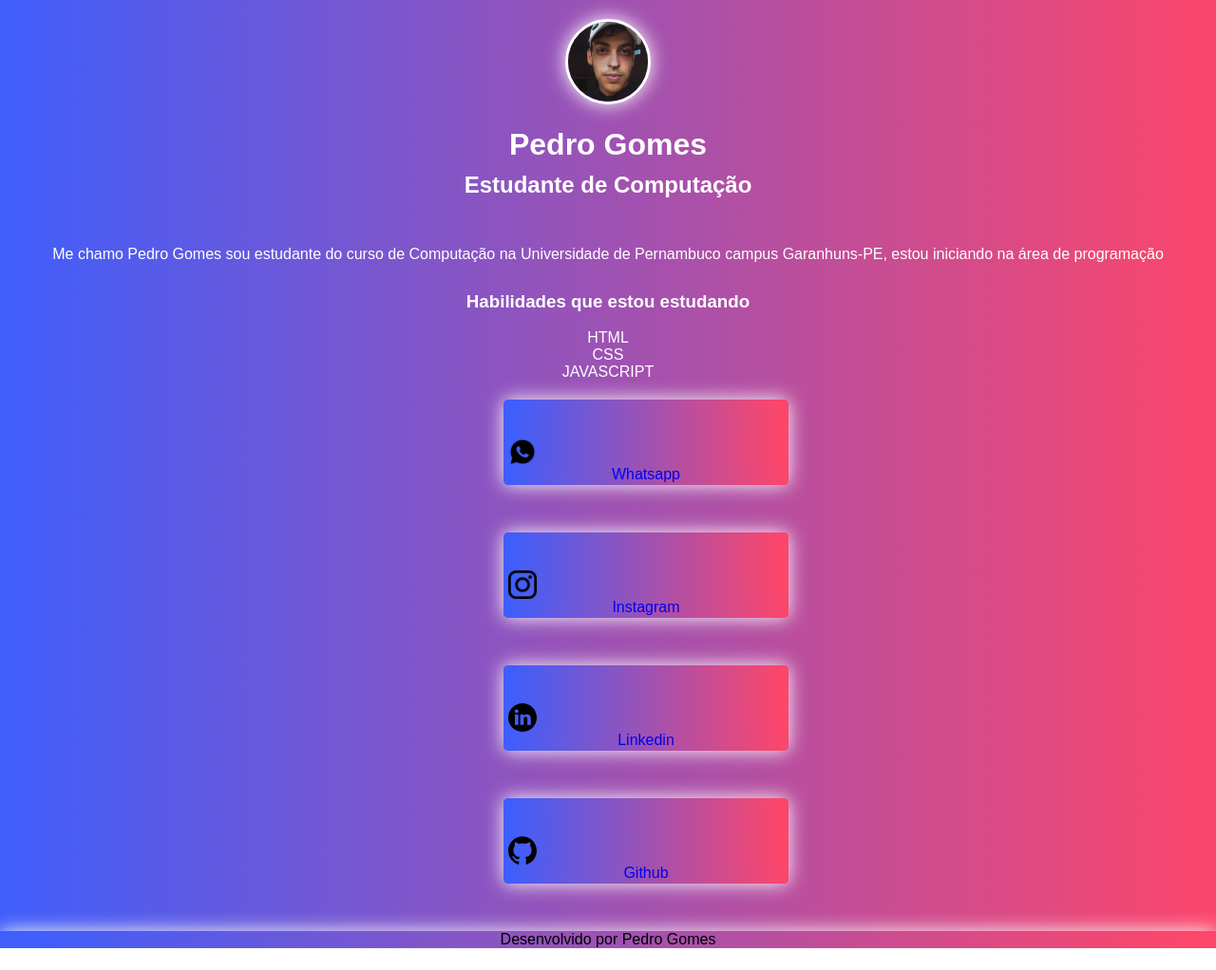
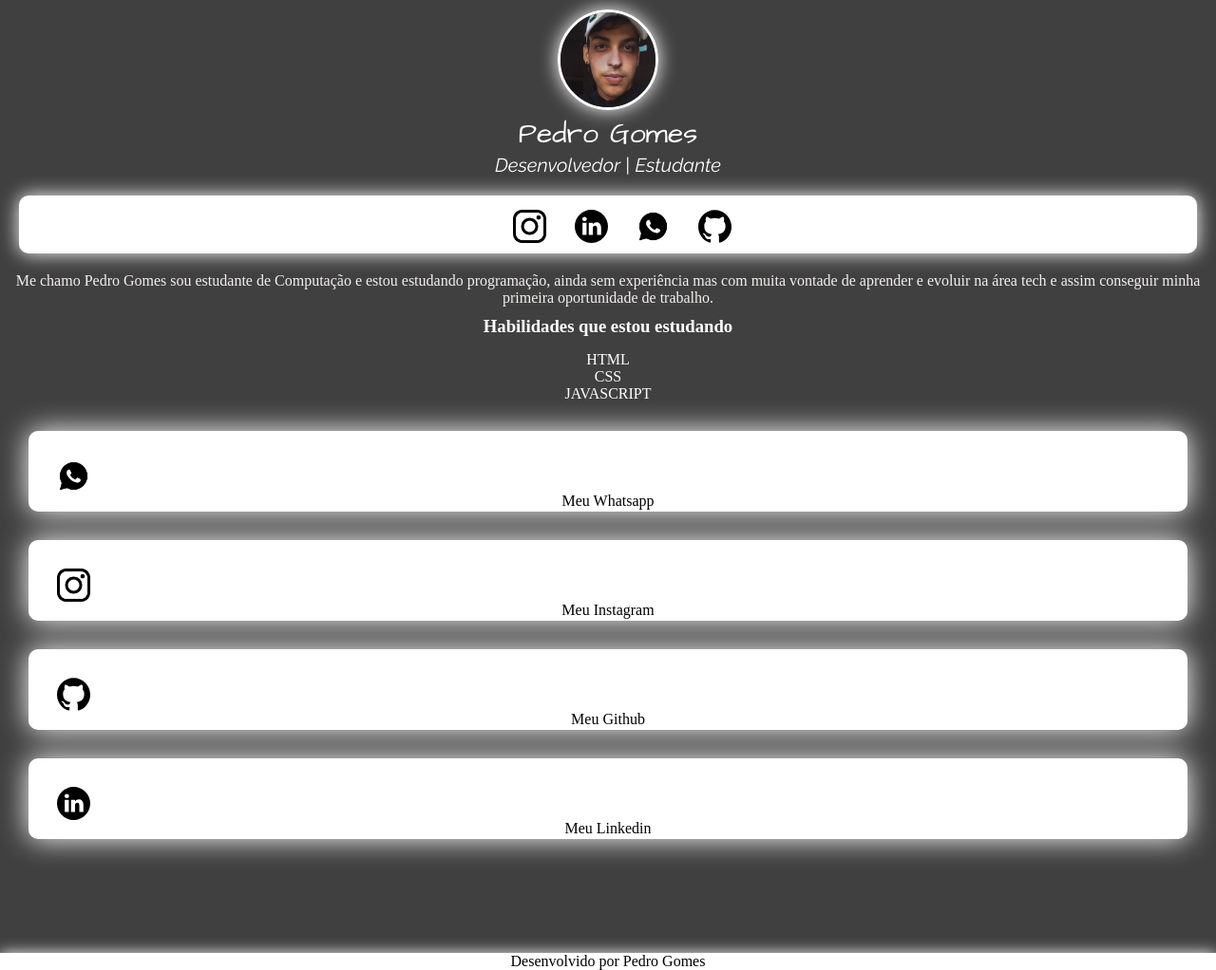
Before and after one commit to pedrogomes11/Projeto-Iniciante, a plain HTML site: page index.html in a window 1280 px wide. Shown: the whole page at 95% size. Before the commit the page ends 999 px from the top, so only its background shows below. Drawn offline with Linux system fonts and the light colour scheme.

Commit message:
Add files via upload

```diff
--- a/index.html
+++ b/index.html
@@ -4,57 +4,81 @@
     <meta charset="UTF-8">
     <meta http-equiv="X-UA-Compatible" content="IE=edge">
     <meta name="viewport" content="width=device-width, initial-scale=1.0">
+    <link rel="preconnect" href="https://fonts.googleapis.com">
+    <link rel="preconnect" href="https://fonts.gstatic.com" crossorigin>
+    <link href="https://fonts.googleapis.com/css2?family=Architects+Daughter&family=Raleway:ital@1&display=swap" rel="stylesheet">
     <link rel="stylesheet" href="style.css">
+    <link rel="icon" href="img/linktree.png">
     <title>Pedro Gomes</title>
+
 </head>
-<body>
-        <div class="principal">
-        <img src="img/imagemprincipal.jpg" alt="Foto Perfil">
-        <h1> Pedro Gomes</h1>
-        <h2> Estudante de Computação</h2>
-        <p class="p1"> Me chamo Pedro Gomes sou estudante do curso de Computação na Universidade de Pernambuco campus Garanhuns-PE, estou iniciando na área de programação</p>
-    </div>
-    <h3> Habilidades que estou estudando</h3>
-    <br>
-    <ul>
-        <li> HTML</li>
-        <li> CSS</li>
-        <li> JAVASCRIPT</li>
-    </ul>
-
-    <div class="list-link">
-        <ul>
-            <li class="whats">
+  <body>
+            <div class="profile">
+            <img src="img/imagemprincipal.jpg" alt=" Pedro Costa" class ="imagemperfil" >
+            <h1>Pedro Gomes</h1>
+            <h2>Desenvolvedor | Estudante</h2>
+            </div>
+        <ul class="social">
+                        <li>
+                        <a href="https://instagram.com/pedrocoostaa_" target="_blank">
+                            <img src="img/logo-instagram.png" alt="Instagram">
+                        </a>
+                    </li>
+                    <li>
+                        <a href="https://linkedin.com/in/pedrogomes11"target="_blank">
+                            <img src="img/linkedin.svg" alt="Linkedin">
+                        </a>
+                    </li>
+                    <li>
+                        <a href="https://wa.me/5587999964188" target="_blank">
+                            <img src="img/whatsapp.png" alt="Whatsapp">
+                        </a>
+                    </li>
+                    <li>
+                        <a href="https://github.com/pedrogomes11" target="_blank">
+                            <img src="img/github.svg" alt="Github">
+                        </a>
+                    </li>
+        </ul>
+        <p>
+            Me chamo Pedro Gomes sou estudante de Computação e estou estudando programação, ainda sem experiência mas com muita vontade de aprender e evoluir na área tech e assim conseguir minha primeira oportunidade de trabalho.
+        </p>
+        <h3> Habilidades que estou estudando </h3>
+        <ul class="habi">
+            <li>HTML</li>
+            <li>CSS</li>
+            <li>JAVASCRIPT</li>
+        </ul>
+        <ul class="link-list">
+            <li >
                 <a href="https://wa.me/5587999964188" target="_blank">
                     <img src="img/whatsapp.png" alt="Whatsapp">
-                    <p class="pw">Whatsapp</p>
+                <p> Meu Whatsapp </p>
                 </a>
             </li>
             <li>
-                <a href="https://instagram.com/pedrogomes__11" target="_blank">
+                <a href="https://instagram.com/pedrocoostaa_" target="_blank">
                     <img src="img/logo-instagram.png" alt="Instagram">
-                    <p class="pw">Instagram</p>
+                    <p> Meu Instagram</p>
+                </a>
+            </li>
+            <li>
+                <a href="https://github.com/pedrogomes11">
+                    <img src="img/github.svg" alt="Github">
+                <p>Meu Github</p>
+
                 </a>
             </li>
             <li>
                 <a href="https://linkedin.com/in/pedrogomes11" target="_blank">
                     <img src="img/linkedin.svg" alt="Linkedin">
-                    <p class="pw">Linkedin</p>
+                    <p>Meu Linkedin</p>
                 </a>
             </li>
-            <li>
-                <a href="https://github.com/pedrogomes11" target="_blank">
-                    <img src= "img/github.svg" alt="Github">
-                    <p class="pw">Github</p>
-                </a>
-            </li>
+        </ul>
+        <div class="Footer">
+            Desenvolvido por Pedro Gomes
 
-        </ul>
-
-    </div>
-     <div class="footer">
-         Desenvolvido por Pedro Gomes
-     </div>
-
-</body>
+        </div>
+    </body>
 </html>
--- a/style.css
+++ b/style.css
@@ -1,68 +1,110 @@
 *{
     margin: 0;
     padding: 0;
-    box-sizing: border-box;
 }
-html,body{
+
+html , body {
     height: 100%;
 }
-.principal img{
-    width: 90px;
-    border: 3px solid rgb(253, 253, 252);
-    border-radius: 600px;
-    box-shadow: 0 0 20px white;
-    margin-top: 20px;
-    margin-bottom: 20px;
 
+body{
+   width: 100%;
+   height: 100%;
+   background-color: rgba(0, 0, 0, 0.75);
+
+ color: white;
 }
-body{
-    background: rgb(63,94,251);
-background: linear-gradient(90deg, rgba(63,94,251,1) 0%, rgba(252,70,107,1) 100%);
-color: white;
-    text-align: center;
-    font-family: Arial, Helvetica, sans-serif;
+h1{
+    font-family: 'Architects Daughter', cursive;
+    font-weight: 100;
+    font-size: 30px;
 
 }
  h2{
+    font-family: 'Raleway', sans-serif;
+    font-weight: 100;
+    font-size: 20px;
+
+ }
+
+.imagemperfil{
+    width: 100px;
+    border-radius: 50%;
+    border: 3px solid  white;
+    box-shadow:  0 0 20px white;
+}
+ .profile{
     margin-top: 10px;
+    text-align: center;
+ }
+ .social{
+    display: flex;
+    justify-content: center;
+    list-style: none;
+    background-color: white;
+    border-radius: 10px;
+    margin: 20px 20px;
+    box-shadow: 0 0 20px white;
+
+ }
+ .social img{
+   width: 35px;
+   margin-left: 30px;
+   margin-top: 15px;
+   margin-bottom: 7px;
+
  }
  p{
-    margin-top: 50px;
-    margin-bottom: 30px;
+    text-align: center;
+    font-size: medium;
+    color: rgb(243, 239, 239);
  }
+ h3{
+    text-align: center;
+    margin-top: 10px;
+    margin-bottom: 15px;
+ }
+ .habi{
+    text-align: center;
 
-.list-link li a {
-    background: rgb(63,94,251);
-background: linear-gradient(90deg, rgba(63,94,251,1) 3%, rgba(252,70,107,1) 97%);
+ }
+ .link-list {
+   list-style: none;
+
+ }
+ .link-list li a{
+   background: white;
+   color: black;
+   padding: 30px;
    display: block;
-    padding: 5px;
-    margin: 20px 0 50px 530px;
+   text-align: center;
+   border-radius: 10px;
    text-decoration: none;
-    border-radius: 5px;
-    box-shadow: 0 0 20px white;
-    width: 300px;
-    height: 90px;
-
-
-
+   box-shadow: 0 0 30px rgb(255, 255, 255);
+   height: 25px;
 
 
  }
-.list-link img{
-    width: 30px;
-    display: flex;
-    padding-top: 35px;
+ .link-list li {
+    margin: 30px 30px;
 
  }
-.pw{
-    margin: 0;
-    background: rgb(63,94,251);
-    background: linear-gradient(90deg, rgba(63,94,251,1) 0%, rgba(252,70,107,1) 100%);
+ .Footer{
+   background-color: white;
+   color: black;
+   text-align: center;
+   margin: 120px 0px 0px 0px;
+   box-shadow: 0 0 15px whitesmoke;
  }
-.footer{
-    background: rgb(63,94,251);
-background: linear-gradient(90deg, rgba(63,94,251,1) 3%, rgba(252,70,107,1) 97%);
-    color: black;
-    box-shadow:  0 0 20px white;
-    width:auto;
+ .link-list img{
+   width: 35px;
+   display: flex;
+   margin: 0px;
+
+
  }
+ .link-list li p {
+   color: rgb(0, 0, 0);
+   text-align: center;
+
+ }
```
Lines whose indentation alone changed are shown as unchanged.
